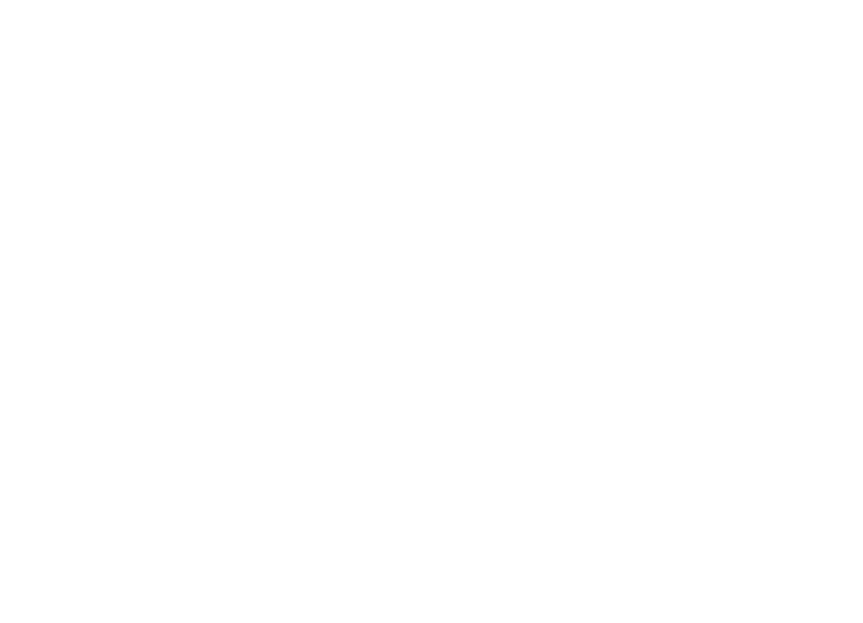
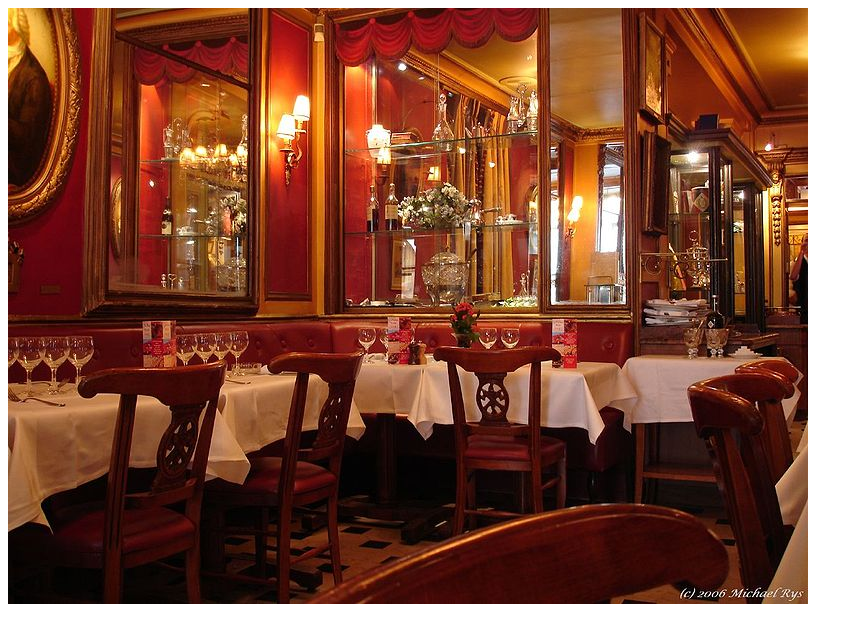
Before and after one commit to maelfosso/microverse_restaurant_page, a website built with webpack: page dist/index.html in a window 1280 px wide. Shown: the top 623 px of the page, without its empty margins (0-863 px from the left). Built offline with nearby package versions, Linux system fonts and the light colour scheme.

Commit message:
Bare-bones home page

```diff
--- a/src/index.js
+++ b/src/index.js
@@ -1 +1,4 @@
+import { initialLoad } from './initial_page_load';
+
 console.log("Here is Restaurange Page");
+initialLoad();
--- /dev/null
+++ b/src/initial_page_load.js
@@ -0,0 +1,13 @@
+const initialLoad = () => {
+  let content = `
+  <div>
+    <img src="restaurant_inside.jpg" alt="Restaurant Inside"/>
+    <h1>A Restaurant</h1>
+  </div>
+  `;
+  document.getElementById('content').innerHTML = content;
+}
+
+export {
+  initialLoad
+}
```
Also changed, not shown: dist/index.html, dist/main.js, dist/restaurant_inside.jpg (added).
